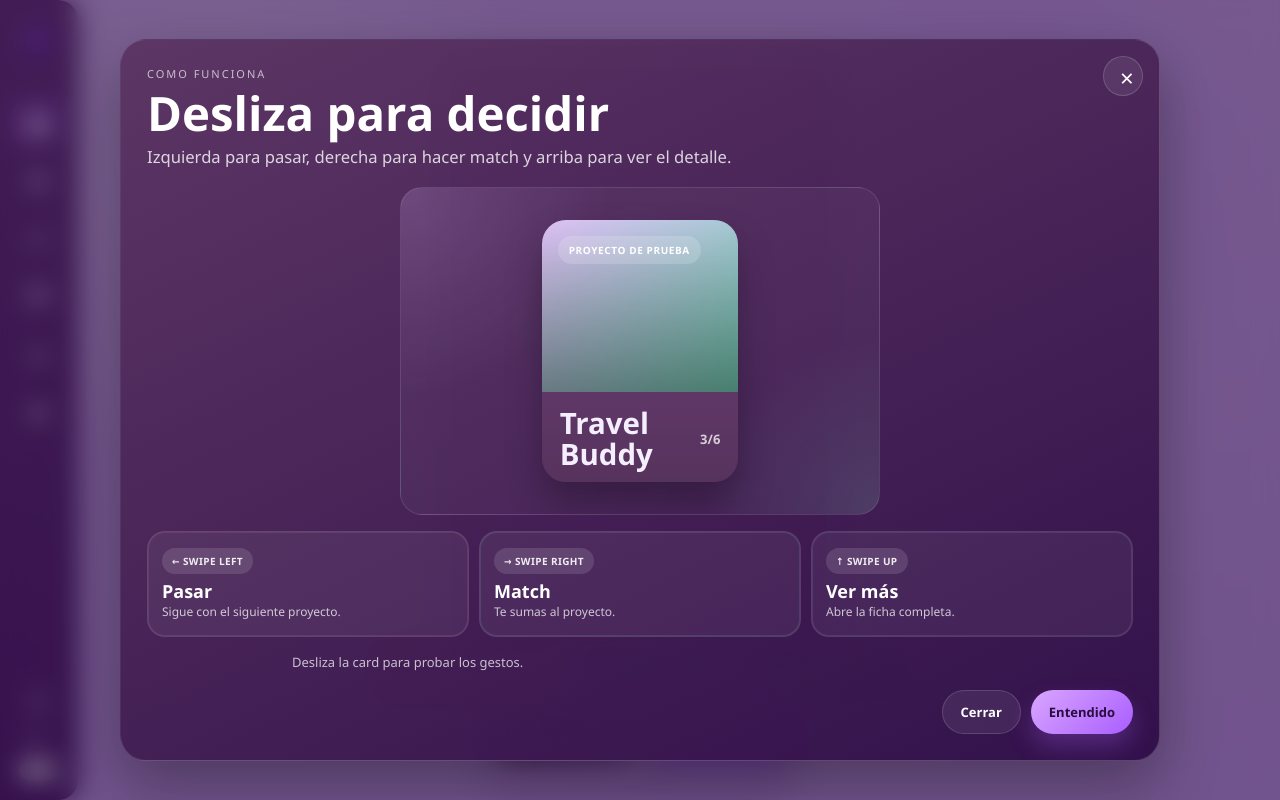
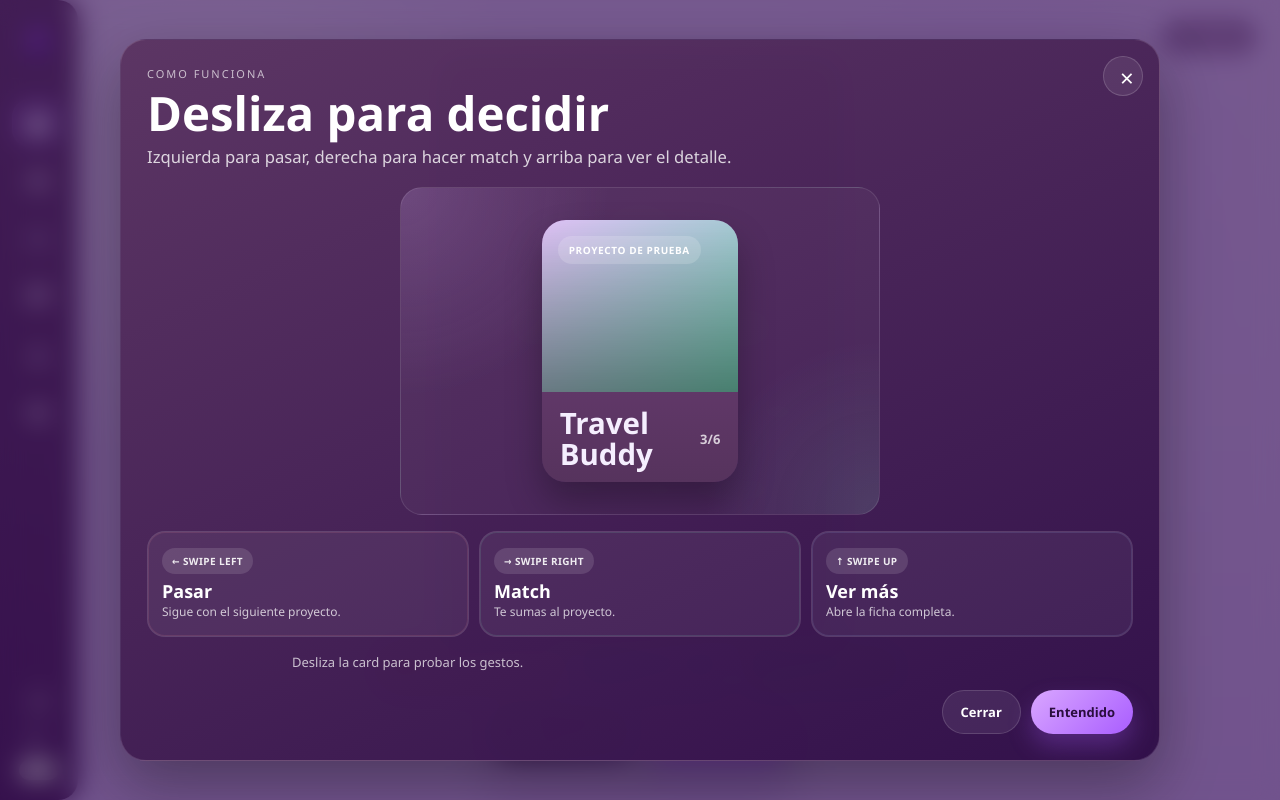
Before and after one commit to damian-dennin/seminario, a Flask app: page /feed in a window 1280 px wide. Run offline with Flask 3, Linux system fonts and the light colour scheme; the visitor is signed in with stand-in values (Sample User, id 1); data that the repository does not hold is empty; some libraries are stand-ins or nearby versions.

Commit message:
Coreccion de opciones de filtros y logo en la web

```diff
--- a/Templates/feed.html
+++ b/Templates/feed.html
@@ -18,6 +18,15 @@
     <div class="logo-container">
         <img src="/static/imagenes/logoTomberS.png" alt="Logo Tomber Sur" class="logo-img">
     </div>
+
+    <!-- Botón de filtros desktop (fijo, top-right) -->
+    <button class="desktop-filter-btn" id="filter-toggle-btn-desktop" type="button" aria-label="Filtros">
+        <svg width="18" height="18" viewBox="0 0 24 24" fill="none" stroke="currentColor" stroke-width="2.5" stroke-linecap="round" stroke-linejoin="round">
+            <line x1="4" y1="6" x2="20" y2="6"/><line x1="8" y1="12" x2="16" y2="12"/><line x1="11" y1="18" x2="13" y2="18"/>
+        </svg>
+        <span style="font-size:13px; font-weight:600;">Filtros</span>
+        <span class="filter-active-dot" id="filter-active-dot-desktop"></span>
+    </button>
 
     <div class="sidebar" id="sidebar">
         <div class="sidebar-brand">
@@ -109,9 +118,9 @@
                 <div class="filter-chips" id="filter-org-type">
                     <button class="filter-chip" data-value="">Todas</button>
                     <button class="filter-chip" data-value="académico">Académico</button>
-                    <button class="filter-chip" data-value="startup">Startup</button>
-                    <button class="filter-chip" data-value="freelance">Freelance</button>
-                    <button class="filter-chip" data-value="empresa">Empresa</button>
+                    <button class="filter-chip" data-value="open_source">Open Source</button>
+                    <button class="filter-chip" data-value="investigación">Investigación</button>
+                    <button class="filter-chip" data-value="ong">ONG</button>
                     <button class="filter-chip" data-value="personal">Personal</button>
                 </div>
             </div>
@@ -468,10 +477,10 @@
                     <select id="org-type">
                         <option value="">Sin especificar</option>
                         <option value="Académico">Académico</option>
-                        <option value="Startup">Startup</option>
-                        <option value="Freelance">Freelance</option>
-                        <option value="Empresa">Empresa</option>
-                        <option value="Personal">Personal</option>
+                        <option value="open_source">Open Source</option>
+                        <option value="investigación">Investigación</option>
+                        <option value="ong">ONG</option>
+                        <option value="personal">Personal</option>
                     </select>
                 </div>
                 <div class="form-group">
--- a/static/scripts/script.js
+++ b/static/scripts/script.js
@@ -849,12 +849,13 @@ document.addEventListener('DOMContentLoaded', () => {
     });
 
     // ── Panel de filtros ──────────────────────────────────────
-    const filterToggleBtn  = document.getElementById('filter-toggle-btn');
-    const filterPanel      = document.getElementById('filter-panel');
-    const filterOverlay    = document.getElementById('filter-overlay');
-    const filterPanelClose = document.getElementById('filter-panel-close');
-    const filterApplyBtn   = document.getElementById('filter-apply-btn');
-    const filterActiveDot  = document.getElementById('filter-active-dot');
+    const filterToggleBtn         = document.getElementById('filter-toggle-btn');
+    const filterToggleBtnDesktop  = document.getElementById('filter-toggle-btn-desktop');
+    const filterPanel             = document.getElementById('filter-panel');
+    const filterOverlay           = document.getElementById('filter-overlay');
+    const filterPanelClose        = document.getElementById('filter-panel-close');
+    const filterApplyBtn          = document.getElementById('filter-apply-btn');
+    const filterActiveDot         = document.getElementById('filter-active-dot');
 
     let activeFilters = { duration: '', org_type: '' };
 
@@ -897,6 +898,7 @@ document.addEventListener('DOMContentLoaded', () => {
     document.querySelector('#filter-org-type .filter-chip')?.classList.add('active');
 
     filterToggleBtn?.addEventListener('click', openFilterPanel);
+    filterToggleBtnDesktop?.addEventListener('click', openFilterPanel);
     filterOverlay?.addEventListener('click', closeFilterPanel);
     filterPanelClose?.addEventListener('click', closeFilterPanel);
 
--- a/static/styles/style.css
+++ b/static/styles/style.css
@@ -3401,9 +3401,34 @@ body.dark-mode .filter-panel-inner {
         display: none;
     }
 
+    /* Botón de filtros desktop */
+    .desktop-filter-btn {
+        display: flex;
+        align-items: center;
+        gap: 7px;
+        position: fixed;
+        top: 20px;
+        right: 24px;
+        z-index: 200;
+        background: rgba(97, 58, 103, 0.55);
+        border: 1.5px solid rgba(194, 123, 255, 0.35);
+        color: rgba(244, 232, 255, 0.9);
+        border-radius: 20px;
+        padding: 7px 14px 7px 12px;
+        cursor: pointer;
+        font-size: 13px;
+        backdrop-filter: blur(8px);
+        transition: background 0.2s ease, border-color 0.2s ease;
+    }
+
+    .desktop-filter-btn:hover {
+        background: rgba(124, 77, 204, 0.55);
+        border-color: rgba(194, 123, 255, 0.6);
+    }
+
     .filter-panel {
         position: fixed;
-        top: 80px;
+        top: 64px;
         left: auto;
         right: 20px;
         bottom: auto;
@@ -3426,6 +3451,13 @@ body.dark-mode .filter-panel-inner {
         border: 1px solid rgba(194,123,255,0.2);
         padding: 20px;
         box-shadow: 0 16px 40px rgba(0,0,0,0.4);
+    }
+}
+
+/* Ocultar botón desktop en mobile */
+@media (max-width: 768px) {
+    .desktop-filter-btn {
+        display: none;
     }
 }
 
```
